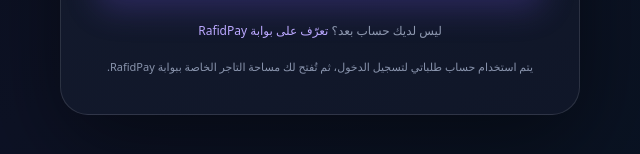
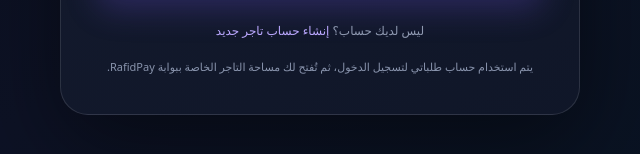
Before and after one commit to abod776n/redx-numbers, a website: page rafidpay/login.html in a window 1280 px wide. Shown: the part 688-842 px from the top of the page, 320-960 px from the left. Drawn offline with Linux system fonts and the light colour scheme; a web font is replaced by a local one.

Commit message:
Add merchant account creation link to RafidPay login

```diff
--- a/rafidpay/login.html
+++ b/rafidpay/login.html
@@ -10,7 +10,7 @@
 <header class="wrap nav"><a class="brand" href="/rafidpay"><span class="mark">R</span><span>RafidPay<small>MERCHANT PORTAL</small></span></a><a class="back" href="/rafidpay">العودة إلى بوابة الدفع ←</a></header>
 <main class="wrap main"><section class="card"><div class="markbig">R</div><div class="eyebrow">مساحة التاجر · تسجيل دخول آمن</div><h1>مرحباً <span class="grad">بعودتك.</span></h1><p class="desc">سجّل الدخول بحسابك للوصول إلى لوحة التاجر وإدارة روابط الدفع ومفاتيح API.</p>
 <form id="merchant-login"><label for="identity">رقم الهاتف أو البريد الإلكتروني</label><input id="identity" name="identity" autocomplete="username" placeholder="أدخل رقم الهاتف أو البريد الإلكتروني" required><label for="password">كلمة المرور</label><input id="password" name="password" type="password" autocomplete="current-password" placeholder="أدخل كلمة المرور" required><button id="submit" type="submit">تسجيل الدخول كتاجر ←</button><div id="note" class="note" role="status"></div></form>
-<div class="foot">ليس لديك حساب بعد؟ <a href="/rafidpay">تعرّف على بوابة RafidPay</a></div><div class="help">يتم استخدام حساب طلباتي لتسجيل الدخول، ثم تُفتح لك مساحة التاجر الخاصة ببوابة RafidPay.</div></section></main>
+<div class="foot">ليس لديك حساب؟ <a href="/rafidpay/register">إنشاء حساب تاجر جديد</a></div><div class="help">يتم استخدام حساب طلباتي لتسجيل الدخول، ثم تُفتح لك مساحة التاجر الخاصة ببوابة RafidPay.</div></section></main>
 <script>
 const form=document.getElementById("merchant-login"),btn=document.getElementById("submit"),note=document.getElementById("note");
 form.addEventListener("submit",async e=>{e.preventDefault();btn.disabled=true;btn.textContent="جارٍ التحقق من البيانات...";note.classList.remove("show");try{const r=await fetch("/api/login",{method:"POST",credentials:"same-origin",cache:"no-store",headers:{"Content-Type":"application/json"},body:JSON.stringify({identity:document.getElementById("identity").value.trim(),password:document.getElementById("password").value})});const d=await r.json().catch(()=>({}));if(!r.ok)throw Error(d.error||d.message||"بيانات الدخول غير صحيحة");location.replace("/rafidpay/dashboard");}catch(err){note.textContent=err.message||"تعذر تسجيل الدخول، حاول مرة أخرى.";note.classList.add("show");btn.disabled=false;btn.textContent="تسجيل الدخول كتاجر ←";}});
```
